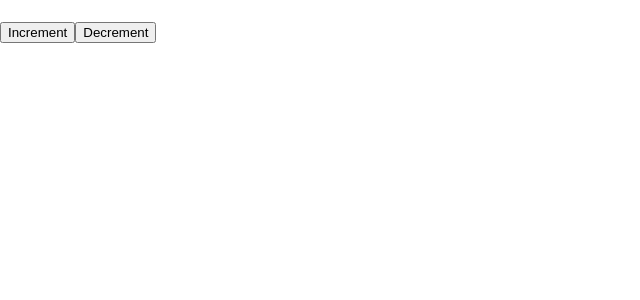
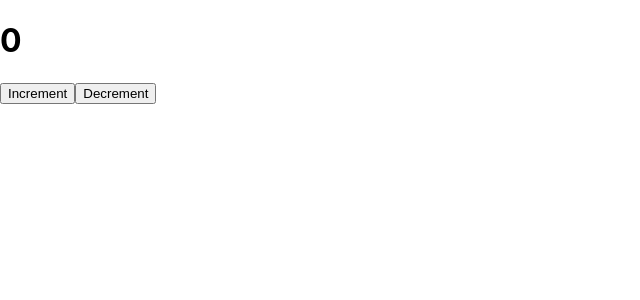
Before and after one commit to HossainAraf/Counter, a React (Create React App) app: page / in a window 1280 px wide. Shown: the top 300 px of the page, without its empty margins (0-640 px from the left). Built offline with nearby package versions, Linux system fonts and the light colour scheme.

Commit message:
Add count value & buttons

```diff
--- a/src/App.js
+++ b/src/App.js
@@ -1,13 +1,14 @@
 // import { useSelector, useDispatch } from 'react-redux';
+import React from 'react';
 import { useSelector } from 'react-redux';
 import './App.css';
 
 function App() {
-  const counter = useSelector((state) => state.counter);
+  const counter = useSelector((state) => state.count);
   return (
     <div className="">
      <h1>{counter}</h1>
-     <button>Increment</button>
+     <button >Increment</button>
       <button>Decrement</button>
 
     </div>
--- a/src/Redux/store.js
+++ b/src/Redux/store.js
@@ -1,16 +1,16 @@
 import  { configureStore } from '@reduxjs/toolkit';
 
 const reducerFnc = (state = { count: 0 }, action) => {
-  switch (action.type) {
-    case 'INCREMENT':
-      return { count: state.count + 1 };
-    default:
-      return state;
-  }
+return state;
 }
 
 const store = configureStore({
   reducer: reducerFnc
 });
 
+// export const increment = () => {
+//   return {
+//     type: 'INCREMENT'
+//   }
+// }
 export default store;
```
